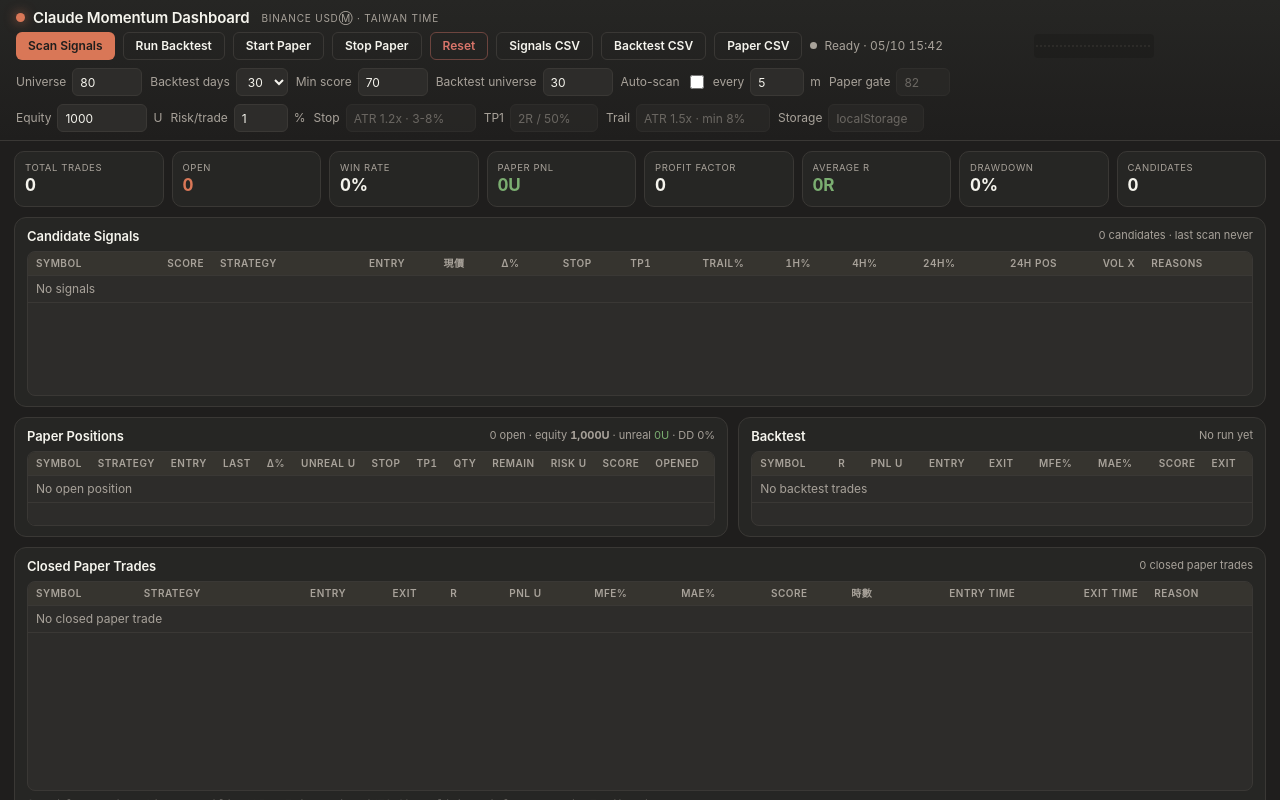
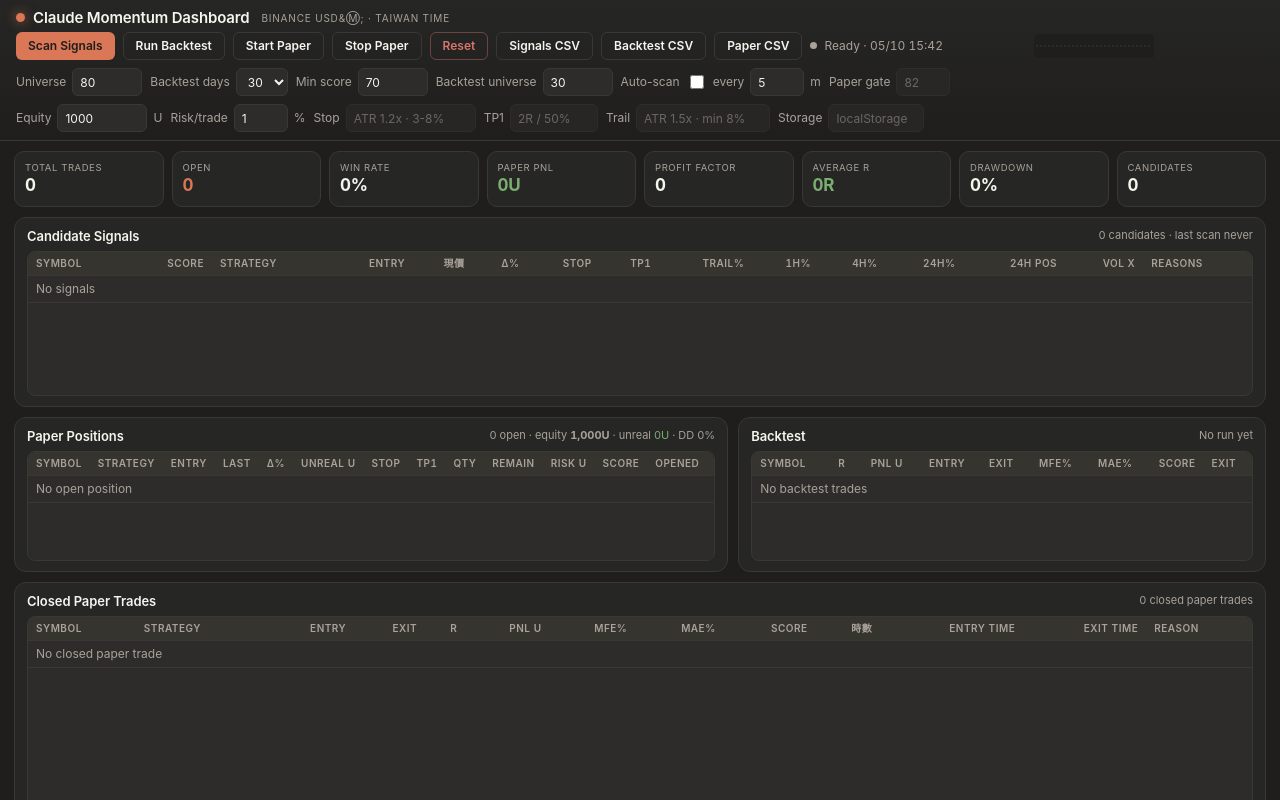
Before and after one commit to Hsiao0809/momentum_trader_claude, a plain HTML site: page momentum_trader_claude.html in a window 1280 px wide. Drawn offline with Linux system fonts and the light colour scheme.

Commit message:
fix: Paper Positions section min-height for 3 visible rows

```diff
--- a/momentum_trader_claude.html
+++ b/momentum_trader_claude.html
@@ -37,7 +37,7 @@
     .run-dot.on{background:var(--green);box-shadow:0 0 8px var(--green);animation:pulse 1.8s ease-in-out infinite}
     @keyframes pulse{0%,100%{opacity:1}50%{opacity:.45}}
     .spark{vertical-align:middle;margin-left:6px;border-radius:4px;background:rgba(0,0,0,.15)}
-    main{flex:1 1 0;min-height:0;padding:10px 14px;display:grid;grid-template-rows:56px minmax(190px,30vh) minmax(120px,1fr) minmax(276px,1fr);grid-auto-rows:minmax(220px,auto);grid-template-columns:1fr;gap:10px;max-width:1920px;margin:0 auto;overflow-x:hidden;overflow-y:auto}
+    main{flex:1 1 0;min-height:0;padding:10px 14px;display:grid;grid-template-rows:56px minmax(190px,30vh) minmax(155px,1fr) minmax(276px,1fr);grid-auto-rows:minmax(220px,auto);grid-template-columns:1fr;gap:10px;max-width:1920px;margin:0 auto;overflow-x:hidden;overflow-y:auto}
     #reviewSection{min-height:220px;overflow:visible}
     #reviewSection .cols2{overflow:visible;min-height:0}
     #reviewSection .table-wrap{min-height:100px;max-height:220px}
@@ -74,12 +74,12 @@
     ::-webkit-scrollbar-track{background:transparent}
     ::-webkit-scrollbar-thumb{background:var(--border);border-radius:4px}
     ::-webkit-scrollbar-thumb:hover{background:var(--muted)}
-    @media(max-width:900px){html,body{overflow:auto}body{flex-direction:column}main{flex:none;height:auto;min-height:0;grid-template-rows:auto;overflow:visible}.metric-grid{grid-template-columns:repeat(4,1fr);position:static}.cols2{grid-template-columns:1fr!important}.summary{max-width:100%}}
+    @media(max-width:900px){html,body{overflow:auto}body{flex-direction:column}main{flex:none;height:auto;min-height:0;grid-template-rows:auto;overflow:visible}.metric-grid{grid-template-columns:repeat(4,1fr)}.cols2{grid-template-columns:1fr!important}.summary{max-width:100%}}
   </style>
 </head>
 <body>
 <header>
-  <h1>Claude Momentum Dashboard <span class="subtitle">Binance USDⓂ · Taiwan time</span></h1>
+  <h1>Claude Momentum Dashboard <span class="subtitle">Binance USD&Ⓜ; · Taiwan time</span></h1>
   <div class="controls">
     <button onclick="scanSignals()">Scan Signals</button>
     <button class="ghost" onclick="runBacktest()">Run Backtest</button>
@@ -244,6 +244,7 @@ function updateStatusLine(text){
   const el = document.getElementById('statusLine');
   const dot = document.getElementById('runDot');
   dot.className = 'run-dot' + (state.running ? ' on' : '');
+  // text node after dot
   let textNode = el.childNodes[1];
   if(!textNode || textNode.nodeType !== 3){
     textNode = document.createTextNode('');
@@ -381,6 +382,7 @@ function evaluateSignal(symbol, rows, quoteVolume, scannedAt=nowMs(), riskOff=fa
   const aboveEma = price > ema50;
   const emaSlope = pct(ema(c.slice(0, -8).map(kClose), 50), ema50) || 0;
 
+  // === HARD REJECTION FILTERS ===
   if(momentum1h >= 6) return null;
   if(position24h >= 0.95 && momentum1h > 0) return null;
   if(momentum24h >= 10 && momentum4h < -1) return null;
@@ -403,6 +405,7 @@ function evaluateSignal(symbol, rows, quoteVolume, scannedAt=nowMs(), riskOff=fa
   if(volumeRatio >= 3){ score += 5; reasons.push('volume expansion is unusually strong'); }
   if(momentum1h <= 18){ score += 10; reasons.push('not a one-candle runaway move'); } else { score -= 15; reasons.push(`1h move ${momentum1h.toFixed(2)}% is overheated`); }
   if(riskOff){ score -= 12; reasons.push('BTC context risk-off penalty'); }
+  // pullback bonus / chasing penalty / EMA confirmation
   if(isPullback){ score += 18; reasons.push('healthy pullback in uptrend'); }
   if(momentum1h >= 4 && position24h >= 0.85){ score -= 14; reasons.push('penalty: chasing the top'); }
   score += 5; reasons.push('above 50-period EMA with positive slope');
```
